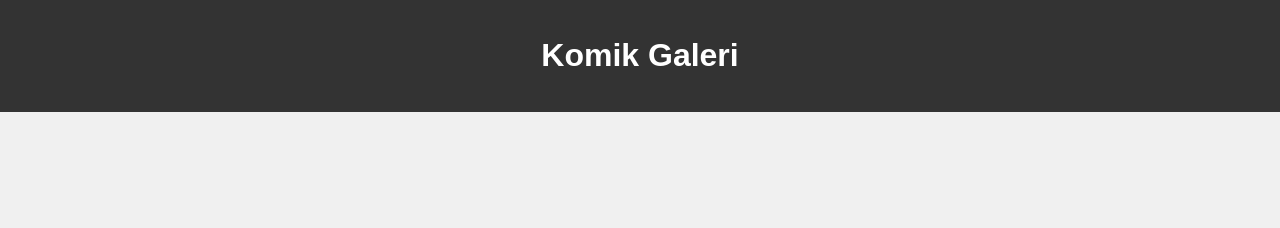
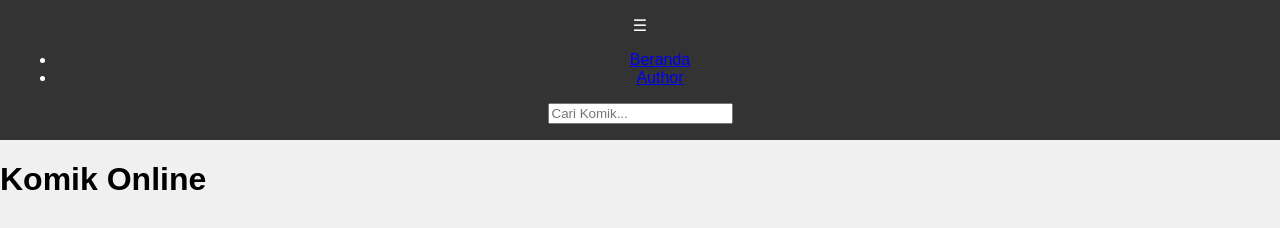
Before and after one commit to doujinku/Koleksi-doujinshi, a plain HTML site: page index.html in a window 1280 px wide. Drawn offline with Linux system fonts and the light colour scheme; no server answers.

Commit message:
Update index.html

```diff
--- a/index.html
+++ b/index.html
@@ -1,18 +1,29 @@
 <!DOCTYPE html>
 <html lang="en">
 <head>
-  <meta charset="UTF-8" />
-  <meta name="viewport" content="width=device-width, initial-scale=1.0"/>
-  <title>Komik Gallery</title>
-  <link rel="stylesheet" href="styles.css">
+    <meta charset="UTF-8">
+    <title>Komik Online</title>
+    <meta name="viewport" content="width=device-width, initial-scale=1.0">
+    <link rel="stylesheet" href="styles.css">
 </head>
 <body>
-  <header>
-    <h1>Komik Galeri</h1>
-  </header>
+    <header>
+        <div class="hamburger" id="hamburger">&#9776;</div>
+        <nav id="navMenu" class="nav-menu">
+            <ul>
+                <li><a href="index.html">Beranda</a></li>
+                <li><a href="#author">Author</a></li>
+            </ul>
+        </nav>
+        <input type="text" id="searchBox" placeholder="Cari Komik...">
+    </header>
 
-  <main id="gallery" class="grid"></main>
+    <main class="content">
+        <h1>Komik Online</h1>
+        <div id="comicList" class="comic-list"></div>
+        <div id="pagination" class="pagination"></div>
+    </main>
 
-  <script src="script.js"></script>
+    <script src="script.js"></script>
 </body>
 </html>
```
